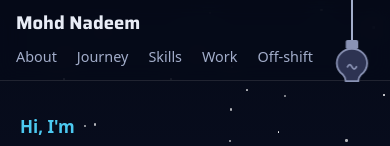
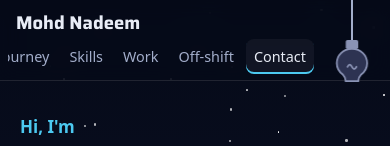
Before and after one commit to Binovizer/binovizer.github.io, a plain HTML site: page index.html in a window 390 px wide. Shown: the top 146 px of the page. Drawn offline with Linux system fonts and the light colour scheme; animation ran at ten frames a second.

Commit message:
Header: highlight the section you are scrolling through
Scroll-spy marks the current nav link (aria-current="location") with an
accent underline. On phones the sideways nav strip slides to keep the
active link visible. Runs in the existing rAF scroll handler.

Co-Authored-By: Claude Opus 5.5 <noreply@anthropic.com>

```diff
--- a/css/site.css
+++ b/css/site.css
@@ -100,9 +100,10 @@ ul, ol { padding: 0; margin: 0; list-style: none; }
 .header-in { max-width: 1120px; margin: 0 auto; height: var(--header-h); display: flex; align-items: center; gap: 24px; padding: 0 96px 0 20px; }
 .brand { font-family: var(--font-display); font-weight: 700; font-size: 1.15rem; color: var(--fg); text-decoration: none; white-space: nowrap; }
 .site-header nav { flex: 1; min-width: 0; }
-.site-header nav ul { display: flex; gap: 4px; justify-content: flex-end; overflow-x: auto; scrollbar-width: none; }
+.site-header nav ul { position: relative; display: flex; gap: 4px; justify-content: flex-end; overflow-x: auto; scrollbar-width: none; }
 .site-header nav a { display: block; padding: 8px 12px; border-radius: 8px; color: var(--muted); text-decoration: none; font-size: .95rem; white-space: nowrap; }
 .site-header nav a:hover { color: var(--fg); background: var(--panel); }
+.site-header nav a[aria-current] { color: var(--fg); background: var(--panel); box-shadow: inset 0 -2px 0 var(--accent); transition: color .2s, background .2s, box-shadow .2s; }
 
 .bulb { position: absolute; right: 28px; top: 0; width: 44px; padding: 0; border: 0; background: none; cursor: pointer;
   display: flex; flex-direction: column; align-items: center; transform-origin: 50% 0; }
--- a/js/site.js
+++ b/js/site.js
@@ -140,6 +140,27 @@
     walker.style.setProperty('--y', y.toFixed(1) + 'px');
     railFill.style.setProperty('--p', prog.toFixed(4));
     stations.forEach(function (st) { st.classList.toggle('reached', y + 30 >= st.offsetTop + 22); });
+    updateNav();
+  }
+
+  /* ---- Header scroll-spy: mark the section you're in ---- */
+  var navLinks = Array.prototype.slice.call(document.querySelectorAll('.site-header nav a'));
+  var navUl = document.querySelector('.site-header nav ul'), header = document.querySelector('.site-header');
+  var spied = navLinks.map(function (a) { return document.querySelector(a.getAttribute('href')); });
+  var activeLink = null;
+  function updateNav() {
+    var line = header.offsetHeight + window.innerHeight * 0.3, idx = -1;
+    spied.forEach(function (sec, i) { if (sec && sec.getBoundingClientRect().top <= line) idx = i; });
+    // The last section can be too short to reach the line, so the page bottom counts as inside it.
+    if (window.innerHeight + window.scrollY >= document.documentElement.scrollHeight - 2) idx = spied.length - 1;
+    var next = navLinks[idx] || null;
+    if (next === activeLink) return;
+    if (activeLink) activeLink.removeAttribute('aria-current');
+    activeLink = next;
+    if (!next) return;
+    next.setAttribute('aria-current', 'location');
+    // On phones the nav scrolls sideways: keep the active link visible without moving the page.
+    if (navUl.scrollWidth > navUl.clientWidth) navUl.scrollTo({ left: next.offsetLeft - 16, behavior: reduced ? 'auto' : 'smooth' });
   }
   window.addEventListener('scroll', function () {
     if (!reduced) {
```
